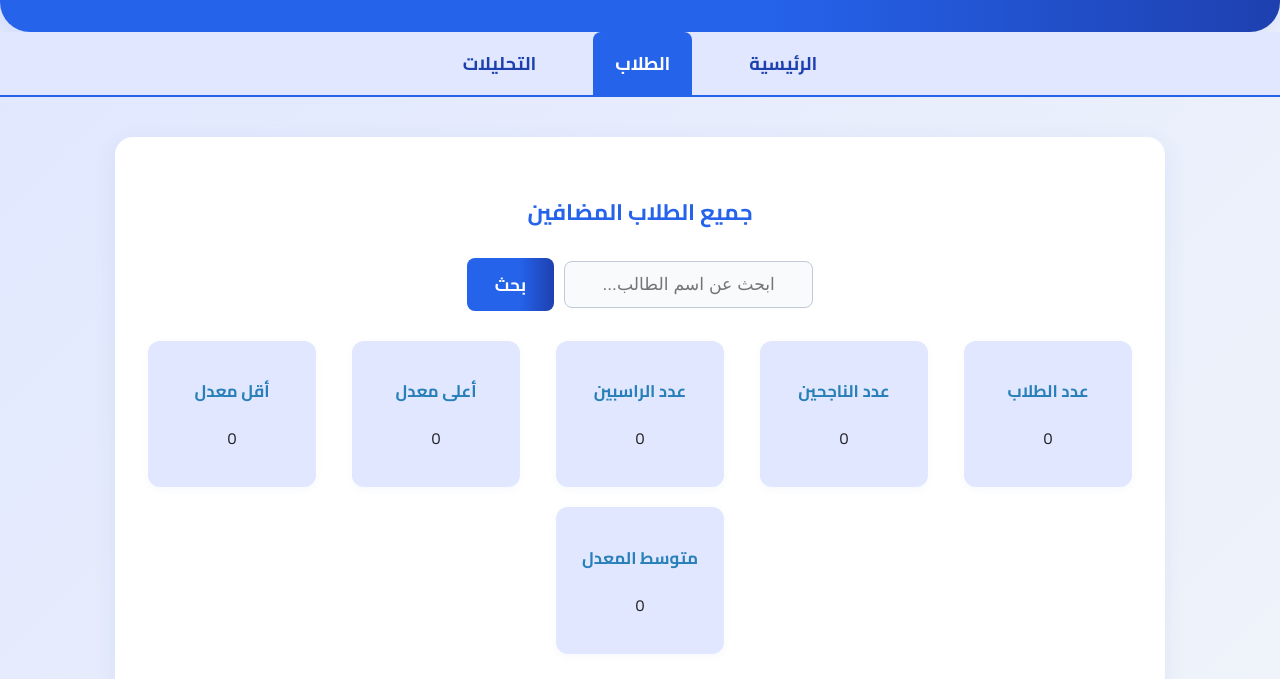
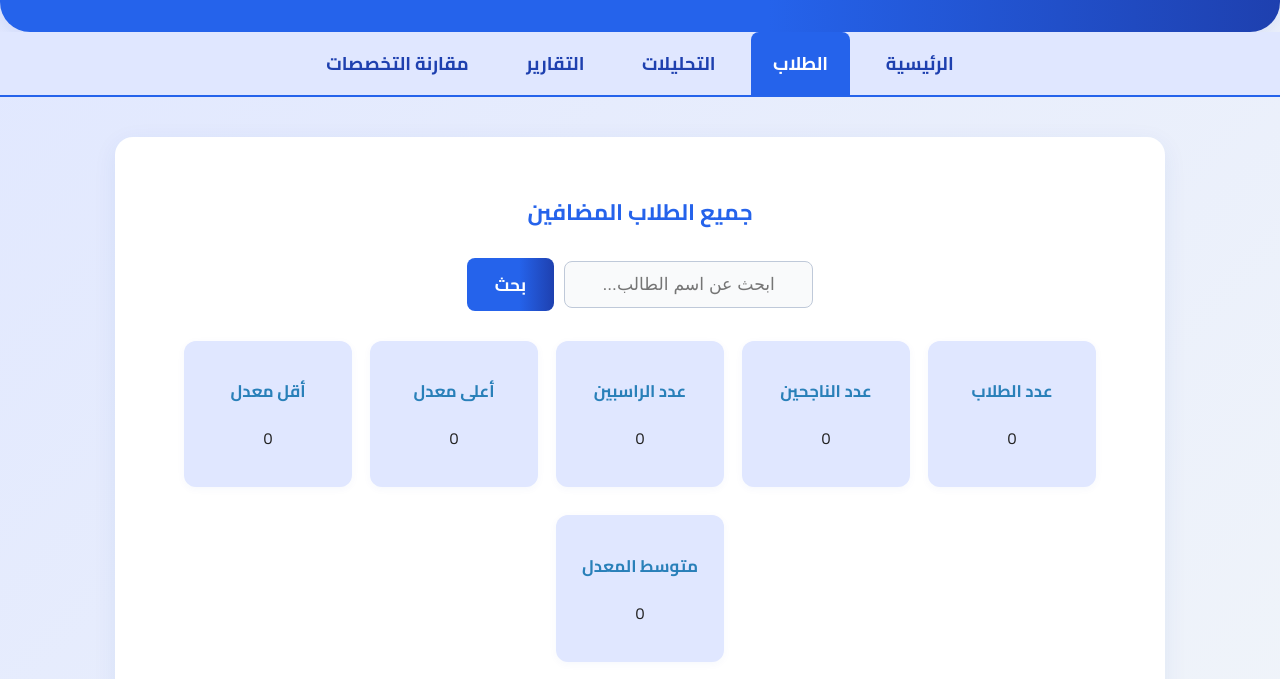
Before and after one commit to asas5474/ahmed, a plain HTML site: page students.html in a window 1280 px wide. Shown: the part 104-783 px from the top of the page. Drawn offline with Linux system fonts and the light colour scheme.

Commit message:
استبدل صفحه

```diff
--- a/students.html
+++ b/students.html
@@ -3,7 +3,6 @@
 <head>
     <meta charset="UTF-8">
     <title>قائمة الطلاب | منصة كلية الإدارة</title>
-    <link rel="stylesheet" href="style.css">
     <link href="https://fonts.googleapis.com/css2?family=Cairo:wght@400;700&display=swap" rel="stylesheet">
     <style>
       body {
@@ -216,8 +215,8 @@
       .stat-bar {
         margin: 30px 0 10px 0;
         display: flex;
-        justify-content: space-around;
-        gap: 20px;
+        justify-content: center;
+        gap: 18px;
         flex-wrap: wrap;
       }
       .stat-box {
@@ -225,8 +224,10 @@
         padding: 18px 14px;
         border-radius: 12px;
         min-width: 140px;
+        max-width: 200px;
         text-align: center;
         box-shadow: 0 2px 8px rgba(30,64,175,0.04);
+        margin-bottom: 10px;
       }
       .stat-box h3 {
         color: #2980b9;
@@ -324,8 +325,10 @@
   </header>
   <nav>
       <a href="index.html">الرئيسية</a>
-      <a href="STUDENTS.HTML" class="active">الطلاب</a>
+      <a href="students.html" class="active">الطلاب</a>
       <a href="analytics.html">التحليلات</a>
+      <a href="reports.html">التقارير</a>
+      <a href="comparison.html">مقارنة التخصصات</a>
   </nav>
   <main>
     <h2>جميع الطلاب المضافين</h2>
```
